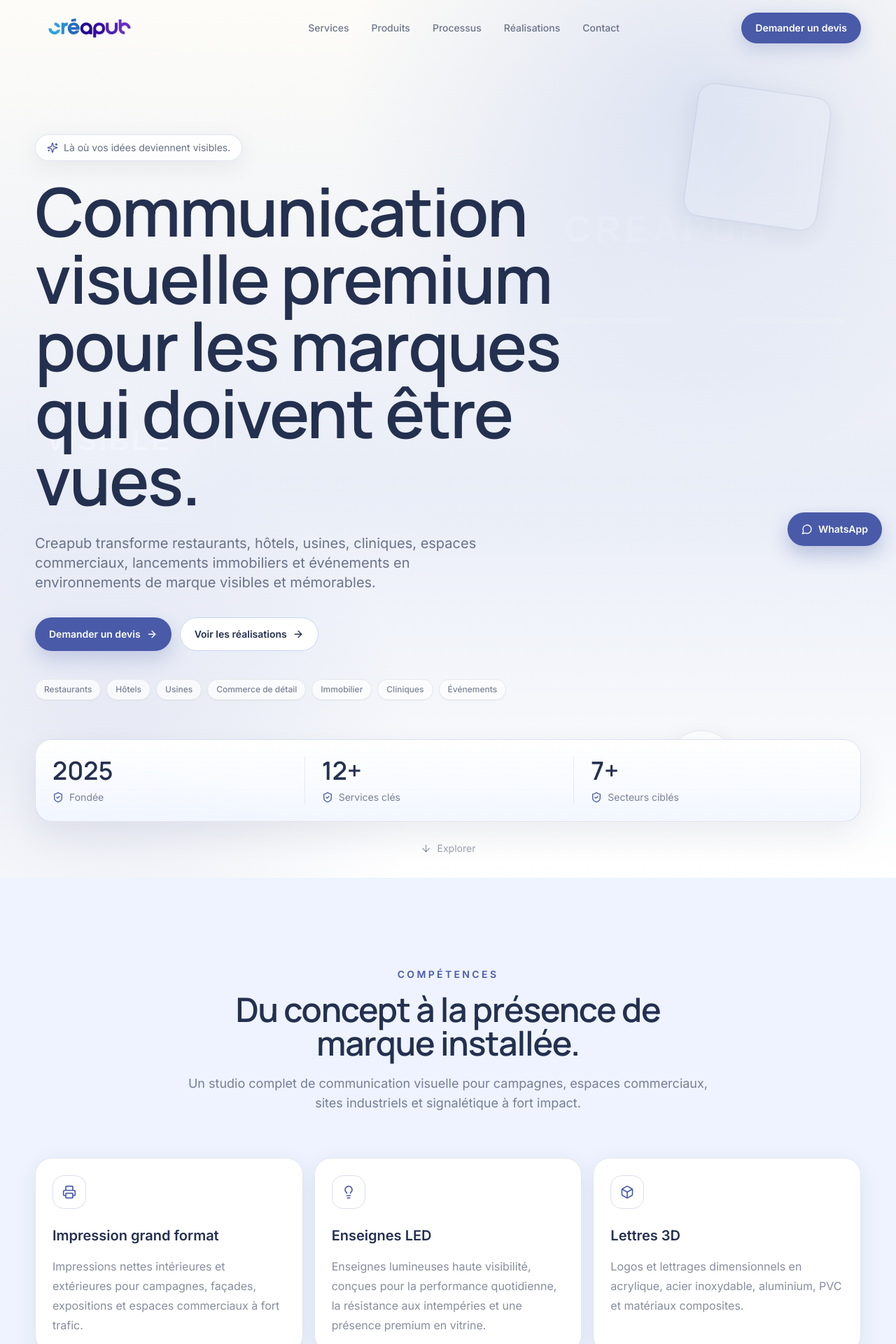
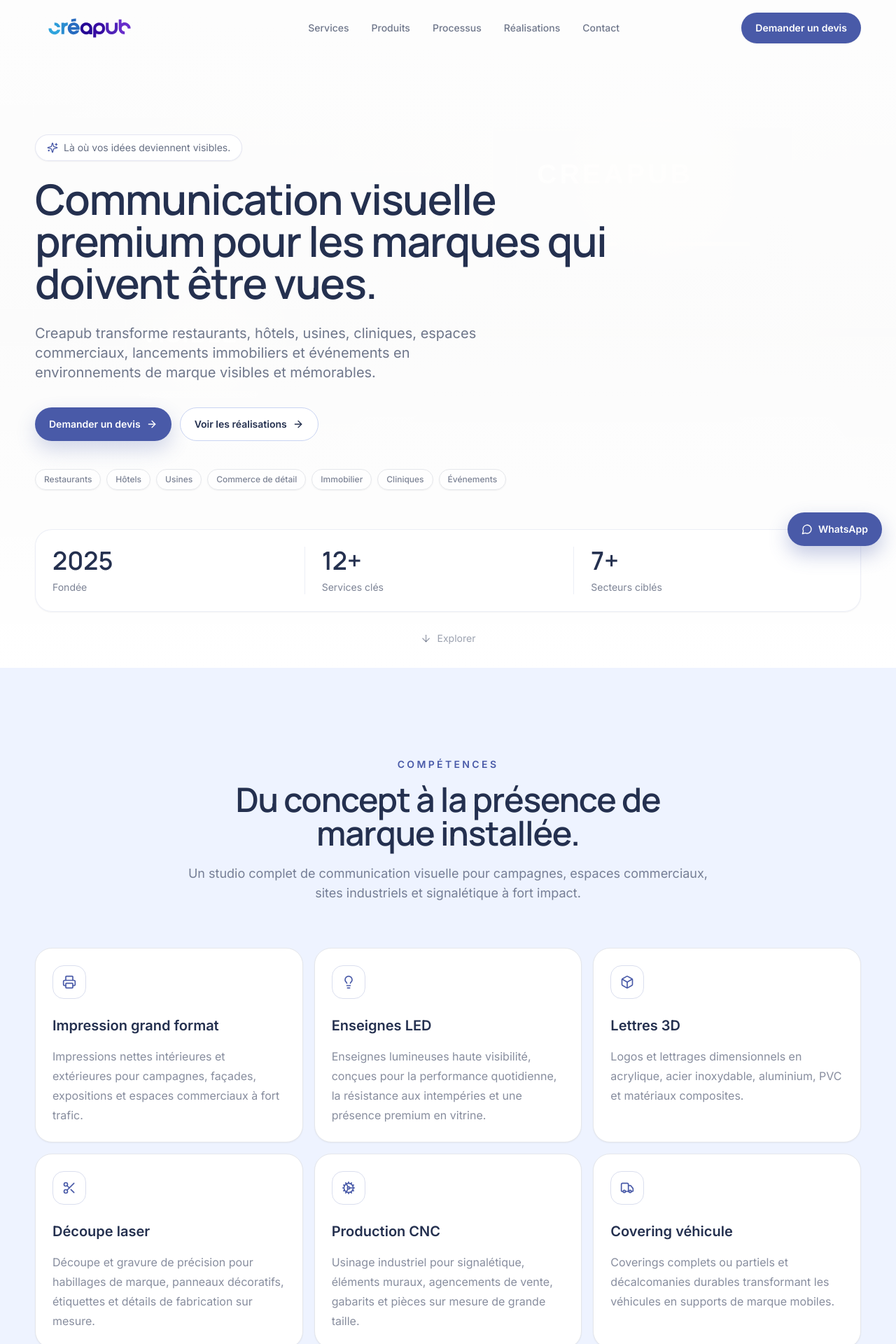
Before and after one commit to Mazougy/creapub-website, a Next.js app: page / in a window 1280 px wide. Shown: the top 1920 px of the page at 70% size. Built offline with nearby package versions, Linux system fonts and the light colour scheme.

Commit message:
fix Demander un devis

```diff
--- a/components/CTA.tsx
+++ b/components/CTA.tsx
@@ -1,14 +1,12 @@
 import { Phone } from "lucide-react";
 import { LinkButton } from "@/components/ui/Buttons";
-import { Reveal } from "@/components/ui/Reveal";
 import { company } from "@/lib/content";
 
 export function CTA() {
   return (
     <section className="py-16 md:py-20">
       <div className="container-padded">
-        <Reveal>
-          <div className="relative overflow-hidden rounded-3xl border border-brand/15 bg-[linear-gradient(135deg,rgba(238,243,255,0.95),rgba(255,255,255,0.98)_45%,rgba(241,246,255,0.9))] p-6 shadow-card sm:p-8 md:p-12">
+        <div className="relative overflow-hidden rounded-3xl border border-brand/15 bg-gradient-to-br from-surface-blue/95 via-white/98 to-surface-blue/90 p-6 shadow-sm sm:p-8 md:p-12">
             <div className="absolute -right-16 top-1/2 h-64 w-64 -translate-y-1/2 rounded-full border border-brand/12 bg-brand/5" aria-hidden="true" />
             <div className="relative grid gap-8 lg:grid-cols-[1fr_auto] lg:items-center">
               <div>
@@ -37,7 +35,6 @@ export function CTA() {
               </div>
             </div>
           </div>
-        </Reveal>
       </div>
     </section>
   );
--- a/components/Contact.tsx
+++ b/components/Contact.tsx
@@ -1,7 +1,6 @@
 "use client";
 
 import { Facebook, Instagram, Linkedin, Mail, MapPin, Phone, Send } from "lucide-react";
-import { Reveal } from "@/components/ui/Reveal";
 import { SectionHeader } from "@/components/ui/SectionHeader";
 import { company } from "@/lib/content";
 
@@ -16,9 +15,8 @@ export function Contact() {
         />
 
         <div className="grid gap-5 lg:grid-cols-[0.9fr_1.1fr]">
-          <Reveal>
-            <div className="grid gap-5">
-              <div className="rounded-3xl border border-brand/12 bg-white p-6 shadow-soft">
+          <div className="grid gap-5">
+            <div className="rounded-3xl border border-brand/12 bg-white p-6 shadow-sm">
                 <h3 className="text-xl font-semibold text-navy">Informations du studio</h3>
                 <div className="mt-6 grid gap-4 text-navy/65">
                   <p className="flex gap-3">
@@ -58,9 +56,9 @@ export function Contact() {
                     </a>
                   ))}
                 </div>
-              </div>
+            </div>
 
-              <div className="relative min-h-72 overflow-hidden rounded-3xl border border-brand/12 bg-white shadow-soft">
+            <div className="relative min-h-72 overflow-hidden rounded-3xl border border-brand/12 bg-white shadow-sm">
                 {company.lat && company.lng ? (
                   <iframe
                     title="Creapub location"
@@ -80,10 +78,9 @@ export function Contact() {
                   </>
                 )}
               </div>
-            </div>
-          </Reveal>
+          </div>
 
-          <Reveal delay={0.06}>
+          <div id="contact-form">
             <form
               className="rounded-3xl border border-brand/12 bg-white p-6 shadow-soft md:p-8"
               aria-label="Formulaire de contact"
@@ -206,7 +203,7 @@ export function Contact() {
                 <Send className="h-4 w-4" aria-hidden="true" />
               </button>
             </form>
-          </Reveal>
+          </div>
         </div>
       </div>
     </section>
--- a/components/Founders.tsx
+++ b/components/Founders.tsx
@@ -1,6 +1,5 @@
 import Image from "next/image";
 import { Linkedin, Mail } from "lucide-react";
-import { Reveal } from "@/components/ui/Reveal";
 import { SectionHeader } from "@/components/ui/SectionHeader";
 import { founders } from "@/lib/content";
 
@@ -15,9 +14,8 @@ export function Founders() {
         />
 
         <div className="grid gap-5 md:grid-cols-2">
-          {founders.map((founder, index) => (
-            <Reveal key={founder.name} delay={index * 0.06}>
-              <article className="grid overflow-hidden rounded-3xl border border-brand/12 bg-white shadow-soft md:grid-cols-[0.9fr_1.1fr]">
+          {founders.map((founder) => (
+            <article key={founder.name} className="grid overflow-hidden rounded-3xl border border-brand/12 bg-white shadow-sm md:grid-cols-[0.9fr_1.1fr]">
                 <div className="relative min-h-56 bg-surface-blue sm:min-h-72 md:min-h-96">
                   <Image
                     src={founder.image}
@@ -54,7 +52,6 @@ export function Founders() {
                   </div>
                 </div>
               </article>
-            </Reveal>
           ))}
         </div>
       </div>
--- a/components/Hero.tsx
+++ b/components/Hero.tsx
@@ -1,9 +1,7 @@
 "use client";
 
 import Image from "next/image";
-import { motion, useScroll, useTransform } from "framer-motion";
-import { ArrowDown, ShieldCheck, Sparkles } from "lucide-react";
-import { AnimatedNumber } from "@/components/ui/AnimatedNumber";
+import { ArrowDown, Sparkles } from "lucide-react";
 import { LinkButton } from "@/components/ui/Buttons";
 import { company, targetMarkets } from "@/lib/content";
 
@@ -14,49 +12,27 @@ const stats = [
 ];
 
 export function Hero() {
-  const { scrollY } = useScroll();
-  const imageY = useTransform(scrollY, [0, 700], [0, 120]);
-  const shapeY = useTransform(scrollY, [0, 700], [0, -90]);
-
   return (
     <section id="top" className="relative isolate min-h-[100dvh] overflow-hidden pt-24 sm:pt-28">
-      <motion.div className="absolute inset-0 -z-20" style={{ y: imageY }}>
+      <div className="absolute inset-0 -z-20">
         <Image
           src="/images/hero-industrial.svg"
           alt="Premium industrial signage production environment with illuminated brand elements"
           fill
           priority
           sizes="100vw"
-          className="object-cover opacity-[0.22]"
+          className="object-cover opacity-[0.15]"
         />
-      </motion.div>
-      <div className="absolute inset-0 -z-10 bg-[radial-gradient(circle_at_78%_12%,rgba(110,140,220,0.2),transparent_32rem),radial-gradient(circle_at_12%_88%,rgba(73,90,168,0.1),transparent_28rem),linear-gradient(180deg,#fdfcf8_0%,rgba(238,243,255,0.85)_55%,#ffffff_100%)]" />
-      <div className="noise" />
-
-      <motion.div
-        className="absolute right-[8%] top-32 hidden h-48 w-48 rounded-3xl border border-brand/15 bg-brand/8 shadow-soft backdrop-blur-xl lg:block"
-        style={{ y: shapeY, rotate: 8 }}
-        aria-hidden="true"
-      />
-      <motion.div
-        className="absolute bottom-28 right-[18%] hidden h-24 w-24 rounded-full border border-brand/12 bg-white/60 shadow-soft backdrop-blur-lg md:block"
-        animate={{ y: [0, -14, 0] }}
-        transition={{ duration: 6, repeat: Infinity, ease: "easeInOut" }}
-        aria-hidden="true"
-      />
+      </div>
+      <div className="absolute inset-0 -z-10 bg-gradient-to-b from-white/95 via-white/90 to-white" />
 
       <div className="container-padded relative grid min-h-[calc(100dvh-6rem)] items-center py-12 sm:min-h-[calc(100dvh-7rem)] sm:py-20">
-        <motion.div
-          className="max-w-4xl"
-          initial={{ opacity: 0, y: 34 }}
-          animate={{ opacity: 1, y: 0 }}
-          transition={{ duration: 0.9, ease: [0.22, 1, 0.36, 1] }}
-        >
-          <div className="mb-6 inline-flex items-center gap-2 rounded-full border border-brand/15 bg-white/80 px-4 py-2 text-sm text-navy/70 shadow-soft backdrop-blur-xl">
+        <div className="max-w-4xl">
+          <div className="mb-6 inline-flex items-center gap-2 rounded-full border border-brand/15 bg-white/80 px-4 py-2 text-sm text-navy/70 shadow-sm">
             <Sparkles className="h-4 w-4 text-brand" aria-hidden="true" />
             {company.slogan}
           </div>
-          <h1 className="font-display text-[2rem] font-semibold leading-[1.08] tracking-tight text-navy sm:text-4xl md:text-5xl lg:text-7xl xl:text-8xl">
+          <h1 className="font-display text-[2rem] font-semibold leading-[1.08] tracking-tight text-navy sm:text-4xl md:text-5xl lg:text-6xl">
             Communication visuelle premium pour les marques qui doivent être vues.
           </h1>
           <p className="mt-5 max-w-2xl text-base leading-7 text-navy/65 sm:mt-7 sm:text-lg sm:leading-8 md:text-xl">
@@ -76,20 +52,15 @@ export function Hero() {
             {targetMarkets.map((market) => (
               <span
                 key={market}
-                className="rounded-full border border-brand/12 bg-white/70 px-3 py-1.5 text-xs font-medium text-navy/60 shadow-sm backdrop-blur-sm"
+                className="rounded-full border border-brand/12 bg-white/70 px-3 py-1.5 text-xs font-medium text-navy/60 shadow-sm"
               >
                 {market}
               </span>
             ))}
           </div>
-        </motion.div>
+        </div>
 
-        <motion.div
-          className="glass-panel mt-14 grid gap-4 rounded-3xl p-5 sm:grid-cols-2 md:gap-6 md:p-6 lg:grid-cols-3"
-          initial={{ opacity: 0, y: 26 }}
-          animate={{ opacity: 1, y: 0 }}
-          transition={{ delay: 0.28, duration: 0.8, ease: [0.22, 1, 0.36, 1] }}
-        >
+        <div className="mt-14 grid gap-4 rounded-3xl border border-brand/10 bg-white/80 p-5 shadow-sm sm:grid-cols-2 md:gap-6 md:p-6 lg:grid-cols-3">
           {stats.map((stat, index) => (
             <div
               key={stat.label}
@@ -98,15 +69,14 @@ export function Hero() {
               }`}
             >
               <p className="font-display text-3xl font-semibold text-navy md:text-4xl">
-                <AnimatedNumber value={stat.value} prefix={stat.prefix} suffix={stat.suffix} />
+                {stat.prefix}{stat.value}{stat.suffix}
               </p>
-              <p className="mt-2 flex items-center gap-2 text-sm text-navy/60">
-                <ShieldCheck className="h-4 w-4 text-brand" aria-hidden="true" />
+              <p className="mt-2 text-sm text-navy/60">
                 {stat.label}
               </p>
             </div>
           ))}
-        </motion.div>
+        </div>
       </div>
 
       <a
--- a/components/Navbar.tsx
+++ b/components/Navbar.tsx
@@ -1,6 +1,5 @@
 "use client";
 
-import { motion, useScroll } from "framer-motion";
 import { Menu, X } from "lucide-react";
 import Image from "next/image";
 import { useCallback, useEffect, useState } from "react";
@@ -15,15 +14,16 @@ const navItems = [
 ];
 
 export function Navbar() {
-  const { scrollY } = useScroll();
   const [scrolled, setScrolled] = useState(false);
   const [open, setOpen] = useState(false);
 
   const closeMenu = useCallback(() => setOpen(false), []);
 
   useEffect(() => {
-    return scrollY.on("change", (latest) => setScrolled(latest > 20));
-  }, [scrollY]);
+    const handleScroll = () => setScrolled(window.scrollY > 20);
+    window.addEventListener("scroll", handleScroll);
+    return () => window.removeEventListener("scroll", handleScroll);
+  }, []);
 
   useEffect(() => {
     document.body.style.overflow = open ? "hidden" : "";
@@ -46,15 +46,12 @@ export function Navbar() {
 
   return (
     <>
-      <motion.header
+      <header
         className={`fixed left-0 right-0 top-0 z-50 transition duration-300 ${
           scrolled || open
-            ? "border-b border-brand/10 bg-white/90 shadow-soft backdrop-blur-xl"
+            ? "border-b border-brand/10 bg-white/90 shadow-sm backdrop-blur-xl"
             : "bg-white/70 backdrop-blur-md lg:bg-transparent lg:backdrop-blur-none"
         }`}
-        initial={{ y: -24, opacity: 0 }}
-        animate={{ y: 0, opacity: 1 }}
-        transition={{ duration: 0.65, ease: [0.22, 1, 0.36, 1] }}
       >
         <nav className="container-padded flex h-16 items-center justify-between sm:h-20" aria-label="Navigation principale">
           <a
@@ -87,9 +84,9 @@ export function Navbar() {
           </div>
 
           <a
-            href="#contact"
-            className="hidden min-h-11 items-center rounded-full bg-brand px-5 text-sm font-semibold text-white shadow-[0_8px_24px_rgba(73,90,168,0.22)] transition hover:bg-brand-hover focus-visible:outline focus-visible:outline-2 focus-visible:outline-offset-4 focus-visible:outline-brand lg:inline-flex"
-            onClick={(event) => onAnchorClick(event, "#contact")}
+            href="#contact-form"
+            className="hidden min-h-11 items-center rounded-full bg-brand px-5 text-sm font-semibold text-white shadow-sm transition hover:bg-brand-hover focus-visible:outline focus-visible:outline-2 focus-visible:outline-offset-4 focus-visible:outline-brand lg:inline-flex"
+            onClick={(event) => onAnchorClick(event, "#contact-form")}
           >
             Demander un devis
           </a>
@@ -105,7 +102,7 @@ export function Navbar() {
             {open ? <X className="h-5 w-5" /> : <Menu className="h-5 w-5" />}
           </button>
         </nav>
-      </motion.header>
+      </header>
 
       {open ? (
         <>
@@ -117,7 +114,7 @@ export function Navbar() {
           />
           <div
             id="mobile-menu"
-            className="fixed left-0 right-0 top-16 z-50 max-h-[calc(100dvh-4rem)] overflow-y-auto border-b border-brand/10 bg-white shadow-card sm:top-20 sm:max-h-[calc(100dvh-5rem)] lg:hidden"
+            className="fixed left-0 right-0 top-16 z-50 max-h-[calc(100dvh-4rem)] overflow-y-auto border-b border-brand/10 bg-white shadow-sm sm:top-20 sm:max-h-[calc(100dvh-5rem)] lg:hidden"
           >
             <div className="container-padded flex flex-col gap-1 py-4">
               {navItems.map((item) => (
@@ -131,9 +128,9 @@ export function Navbar() {
                 </a>
               ))}
               <a
-                href="#contact"
-                className="mt-3 rounded-full bg-brand px-5 py-3.5 text-center text-sm font-semibold text-white shadow-[0_8px_24px_rgba(73,90,168,0.22)]"
-                onClick={(event) => onAnchorClick(event, "#contact")}
+                href="#contact-form"
+                className="mt-3 rounded-full bg-brand px-5 py-3.5 text-center text-sm font-semibold text-white shadow-sm"
+                onClick={(event) => onAnchorClick(event, "#contact-form")}
               >
                 Demander un devis
               </a>
--- a/components/Process.tsx
+++ b/components/Process.tsx
@@ -1,5 +1,3 @@
-"use client";
-
 import {
   Factory,
   FileText,
@@ -11,7 +9,6 @@ import {
   Sparkles,
   Wrench,
 } from "lucide-react";
-import { motion } from "framer-motion";
 import { SectionHeader } from "@/components/ui/SectionHeader";
 import { processSteps } from "@/lib/content";
 
@@ -46,25 +43,21 @@ export function Process() {
               const right = index % 2 === 1;
 
               return (
-                <motion.article
+                <article
                   key={step.title}
                   className={`relative grid gap-4 md:grid-cols-[72px_1fr] lg:grid-cols-2 ${
                     right ? "lg:[&>div:last-child]:col-start-2" : ""
                   }`}
-                  initial={{ opacity: 0, y: 24 }}
-                  whileInView={{ opacity: 1, y: 0 }}
-                  viewport={{ once: true, margin: "-90px" }}
-                  transition={{ duration: 0.55, delay: index * 0.03 }}
                 >
-                  <div className="relative z-10 grid h-12 w-12 shrink-0 place-items-center rounded-2xl border border-brand/30 bg-white text-brand shadow-soft md:mx-auto lg:absolute lg:left-1/2 lg:-translate-x-1/2">
+                  <div className="relative z-10 grid h-12 w-12 shrink-0 place-items-center rounded-2xl border border-brand/30 bg-white text-brand shadow-sm md:mx-auto lg:absolute lg:left-1/2 lg:-translate-x-1/2">
                     <Icon className="h-5 w-5" aria-hidden="true" />
                   </div>
-                  <div className="rounded-3xl border border-brand/12 bg-white p-6 shadow-soft lg:w-[calc(50%-3rem)]">
+                  <div className="rounded-3xl border border-brand/12 bg-white p-6 shadow-sm lg:w-[calc(50%-3rem)]">
                     <p className="mb-3 text-sm font-semibold text-brand">Étape {index + 1}</p>
                     <h3 className="text-xl font-semibold text-navy">{step.title}</h3>
                     <p className="mt-3 leading-7 text-navy/55">{step.detail}</p>
                   </div>
-                </motion.article>
+                </article>
               );
             })}
           </div>
--- a/components/Services.tsx
+++ b/components/Services.tsx
@@ -1,5 +1,3 @@
-"use client";
-
 import {
   BadgeCheck,
   Box,
@@ -11,7 +9,6 @@ import {
   Store,
   Truck,
 } from "lucide-react";
-import { motion } from "framer-motion";
 import { SectionHeader } from "@/components/ui/SectionHeader";
 import { services } from "@/lib/content";
 
@@ -37,36 +34,23 @@ export function Services() {
           description="Un studio complet de communication visuelle pour campagnes, espaces commerciaux, sites industriels et signalétique à fort impact."
         />
 
-        <motion.div
-          className="grid gap-4 md:grid-cols-2 lg:grid-cols-3"
-          initial="hidden"
-          whileInView="visible"
-          viewport={{ once: true, margin: "-120px" }}
-          variants={{
-            hidden: {},
-            visible: { transition: { staggerChildren: 0.07 } },
-          }}
-        >
+        <div className="grid gap-4 md:grid-cols-2 lg:grid-cols-3">
           {services.map((service) => {
             const Icon = icons[service.icon as keyof typeof icons];
             return (
-              <motion.article
+              <article
                 key={service.title}
-                className="group rounded-3xl border border-brand/12 bg-white p-6 shadow-soft transition duration-300 hover:-translate-y-1 hover:border-brand/25 hover:shadow-card"
-                variants={{
-                  hidden: { opacity: 0, y: 24 },
-                  visible: { opacity: 1, y: 0, transition: { duration: 0.55 } },
-                }}
+                className="rounded-3xl border border-brand/12 bg-white p-6 shadow-sm transition duration-300 hover:-translate-y-1 hover:border-brand/25 hover:shadow-md"
               >
                 <div className="mb-6 grid h-12 w-12 place-items-center rounded-2xl border border-brand/20 bg-brand/8 text-brand transition group-hover:bg-brand group-hover:text-white">
                   <Icon className="h-5 w-5" aria-hidden="true" />
                 </div>
                 <h3 className="text-xl font-semibold text-navy">{service.title}</h3>
                 <p className="mt-4 leading-7 text-navy/55">{service.description}</p>
-              </motion.article>
+              </article>
             );
           })}
-        </motion.div>
+        </div>
       </div>
     </section>
   );
--- a/components/Testimonials.tsx
+++ b/components/Testimonials.tsx
@@ -1,6 +1,5 @@
 import Image from "next/image";
 import { Star } from "lucide-react";
-import { Reveal } from "@/components/ui/Reveal";
 import { SectionHeader } from "@/components/ui/SectionHeader";
 import { testimonials } from "@/lib/content";
 
@@ -15,9 +14,8 @@ export function Testimonials() {
         />
 
         <div className="grid gap-5 md:grid-cols-3">
-          {testimonials.map((testimonial, index) => (
-            <Reveal key={testimonial.name} delay={index * 0.05}>
-              <article className="glass-panel h-full rounded-3xl p-6">
+          {testimonials.map((testimonial) => (
+            <article key={testimonial.name} className="rounded-3xl border border-brand/12 bg-white p-6 shadow-sm">
                 <div className="mb-6 flex gap-1 text-brand" aria-label="Avis cinq étoiles">
                   {Array.from({ length: 5 }).map((_, starIndex) => (
                     <Star key={starIndex} className="h-4 w-4 fill-current" aria-hidden="true" />
@@ -39,7 +37,6 @@ export function Testimonials() {
                   </div>
                 </div>
               </article>
-            </Reveal>
           ))}
         </div>
       </div>
```
Also changed, not shown: components/About.tsx (+4 -9 lines), components/Portfolio.tsx (+11 -23 lines), components/Products.tsx (+7 -7 lines).
